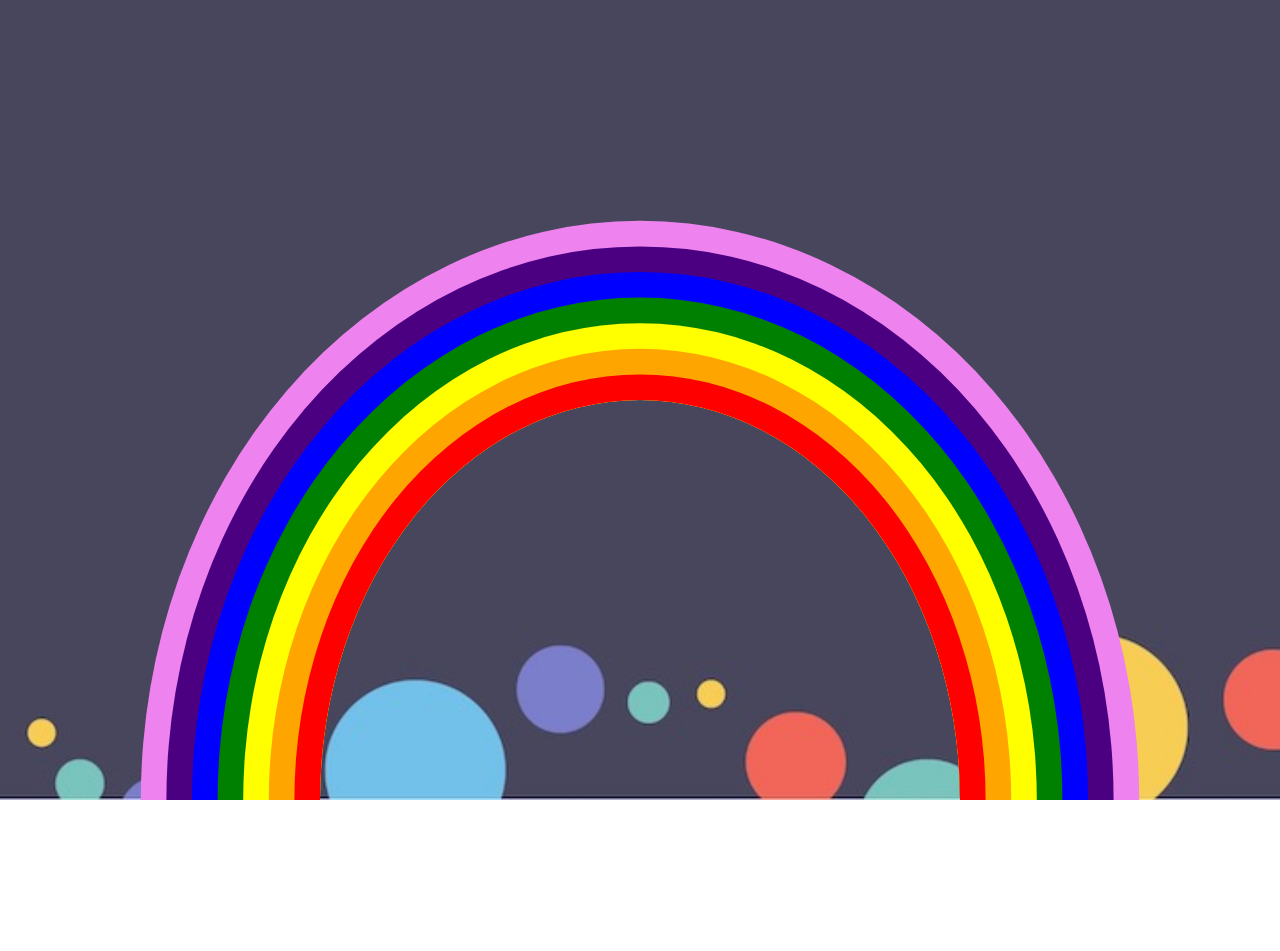
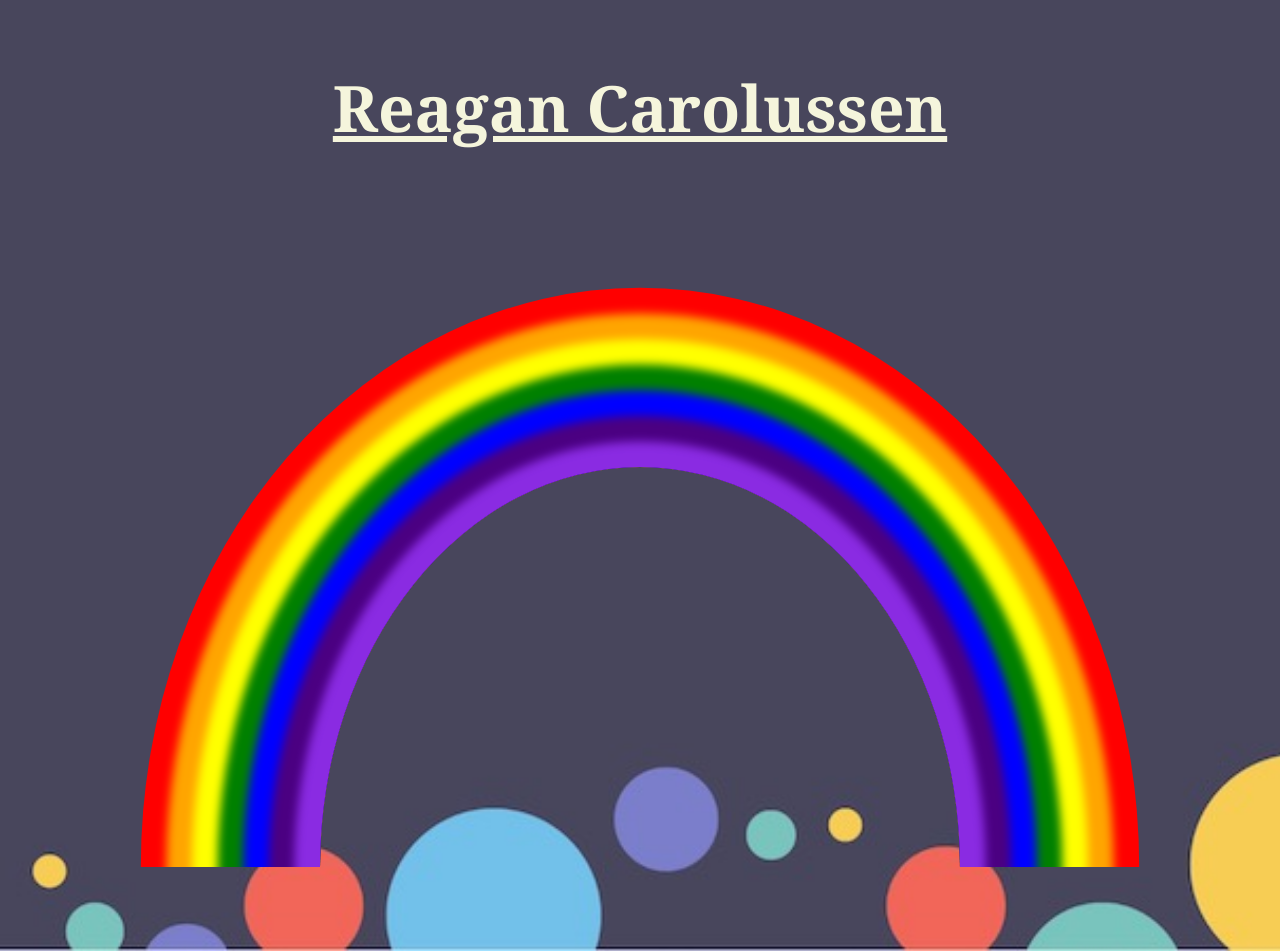
Before and after one commit to Reagan701/Rainbow, a plain HTML site: page index.html in a window 1280 px wide. Before the commit the page ends 800 px from the top, so only its background shows below. Drawn offline with Linux system fonts and the light colour scheme.

Commit message:
Styling Changes

```diff
--- a/index.html
+++ b/index.html
@@ -5,9 +5,12 @@
     <meta http-equiv="X-UA-Compatible" content="IE=edge">
     <meta name="viewport" content="width=device-width, initial-scale=1.0">
     <link rel="stylesheet" href="./styles/style.css">
-    <title>Reagan|Rainbow</title>
+    <title>Reagan | Rainbow</title>
 </head>
 <body>
+
+    <h1> Reagan Carolussen </h1>
+
     <div class="Rainbow">
 
     </div>
--- a/styles/style.css
+++ b/styles/style.css
@@ -1,6 +1,16 @@
 *{
     margin:0px;
     padding: 0px;
+    overflow: hidden;
+}
+
+h1{
+    text-align: center;
+    padding-top: 4rem ;
+    font-family: Cambria, Cochin, Georgia, Times, 'Times New Roman', serif;
+    color: beige;
+    text-decoration: underline;
+    font-size: 4rem;
 }
 
 body{
@@ -12,6 +22,7 @@ body{
 .Rainbow{
     position: relative;
     display: flex;
+    bottom: 5.25rem;
     width: 100vw;
     height: 100vh;
     overflow: hidden;
@@ -23,8 +34,8 @@ body{
     border-radius: 50%;
     width: 50%;
     height: 100%;
-    box-shadow: 0 0 0 2vw red, 0 0 0 4vw orange, 0 0 0 6vw yellow,
-    0 0 0 8vw green, 0 0 0 10vw blue, 0 0 0 12vw indigo, 0 0 0 14vw violet;
+    box-shadow: 0 0 10px 2vw blueviolet, 0 0 10px 4vw indigo, 0 0 10px 6vw blue,
+    0 0 10px 8vw green, 0 0 10px 10vw yellow, 0 0 10px 12vw orange, 0 0 0 14vw red;
 
     left: 25%;
     top: 50%;
```
